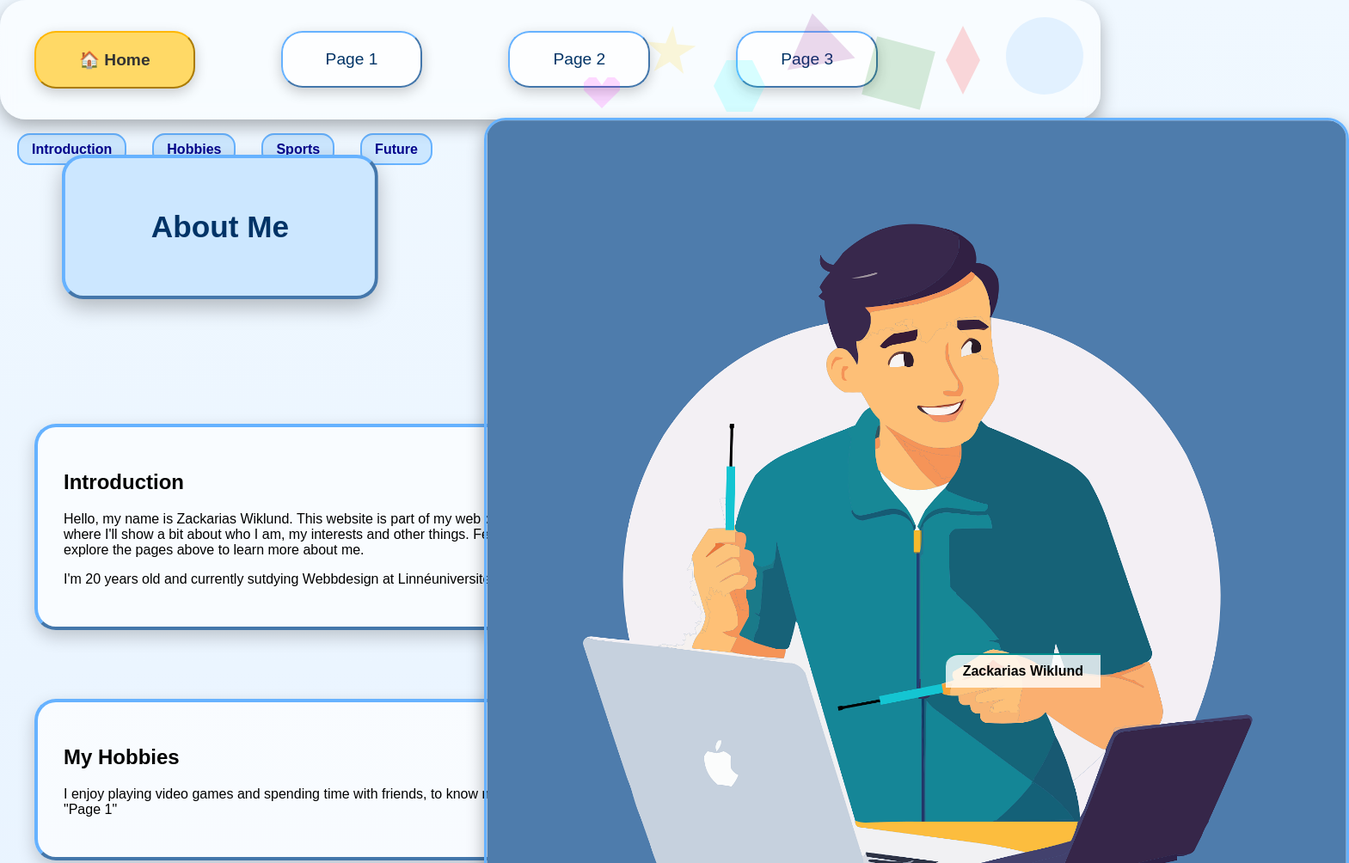
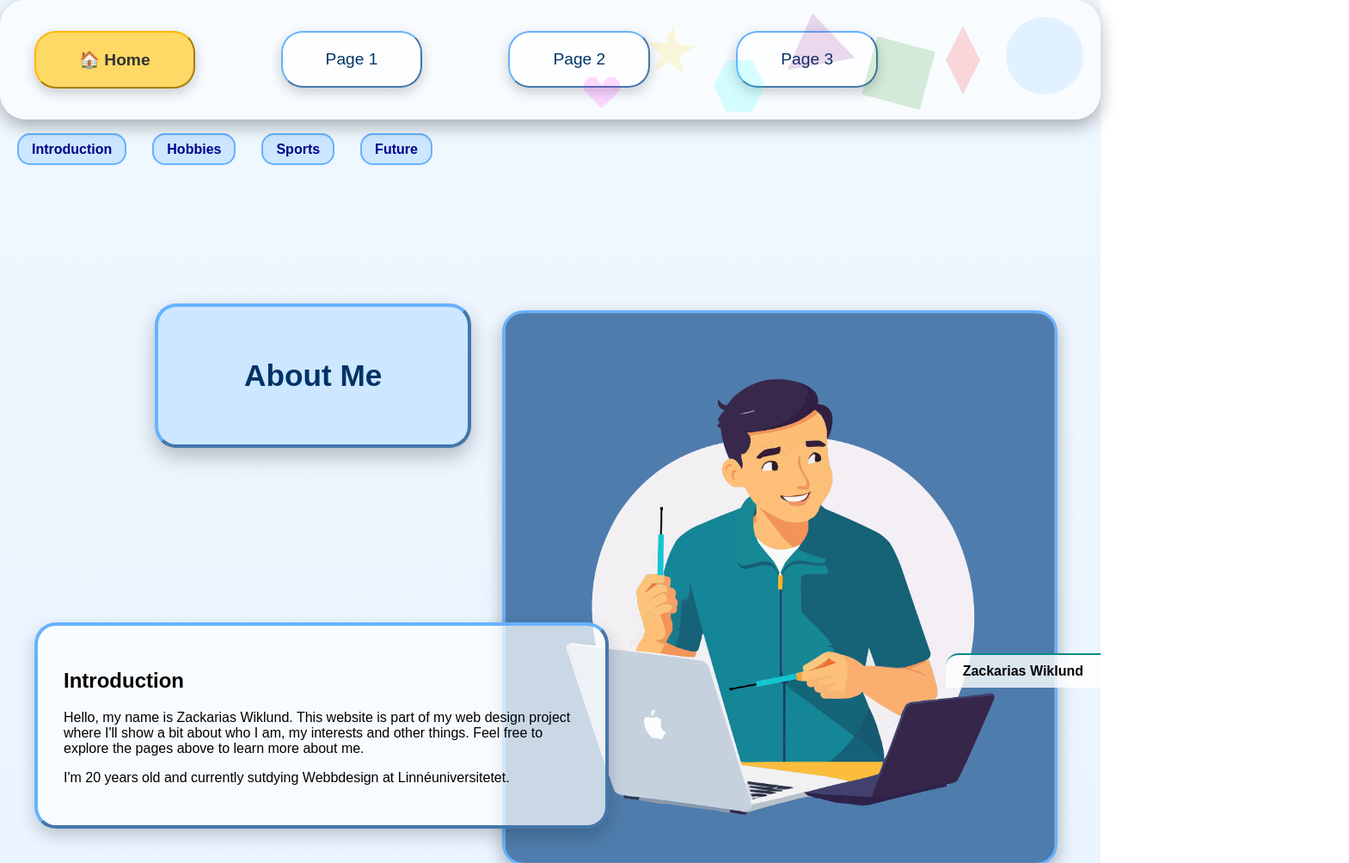
Before and after one commit to ZackariasW/U1, a plain HTML site: page index.html in a window 1280 px wide. Shown: the top 1004 px of the page at 86% size, 1569 px wide, since content can reach past the window. Drawn offline with Linux system fonts and the light colour scheme.

Commit message:
fixed some absolute positionings

```diff
--- a/Style.css
+++ b/Style.css
@@ -2,15 +2,14 @@ h1 {
     border: 4px outset #66b2ff;
     border-radius: 25px;
     background-color: #cce7ff;
-    text-align: center;
     padding: 60px 100px;
     font-size: 2.2rem;
     color: #003366;
     box-shadow: 0 10px 25px rgba(0,0,0,0.25);
-    position: absolute;
-    top: 30%;
-    left: 20%;
-    transform: translate(-50%, -50%);
+    display: inline-block;
+    position: relative;
+    top: 120px;
+    left: 180px;
 }
 
 .titles {
@@ -92,27 +91,17 @@ footer {
     transform: scale(1.1) translateY(-5px);
 }
 
-.age {
-    position: absolute;
-    top: 65%;
-    left: 20%;
-    transform: translate(-50%, -50%);
-    color: #003366;
-    font-size: 1.2rem;
-    max-width: 400px;
-    text-align: center;
-}
 
 .intro-img {
-    position: absolute;
-    top: 80%;
-    left: 44%;
-    transform: translateY(-50%);
-    width: 1000px;
-    height: 1000px;
+    width: 50%;
+    height: auto;
+    display: block;
+    margin-right: 50px;
+    margin-top: -1420px;
     border-radius: 25px;
     box-shadow: 0 8px 20px rgba(0,0,0,0.3);
     border: 3px solid #66b2ff;
+    float: right;
 }
 
 .page-section {
--- a/index.html
+++ b/index.html
@@ -37,7 +37,7 @@
         </nav>
         <div>
             <h1>About Me</h1>
-            <section id="introduction">
+            <section id="introduction" class="intro-container">
                 <h2>Introduction</h2>
                 <p>Hello, my name is Zackarias Wiklund. This website is part of my web design project where I'll show a bit about who I am, my interests and other things. Feel free to explore the pages above to learn more about me.</p>
 
```
